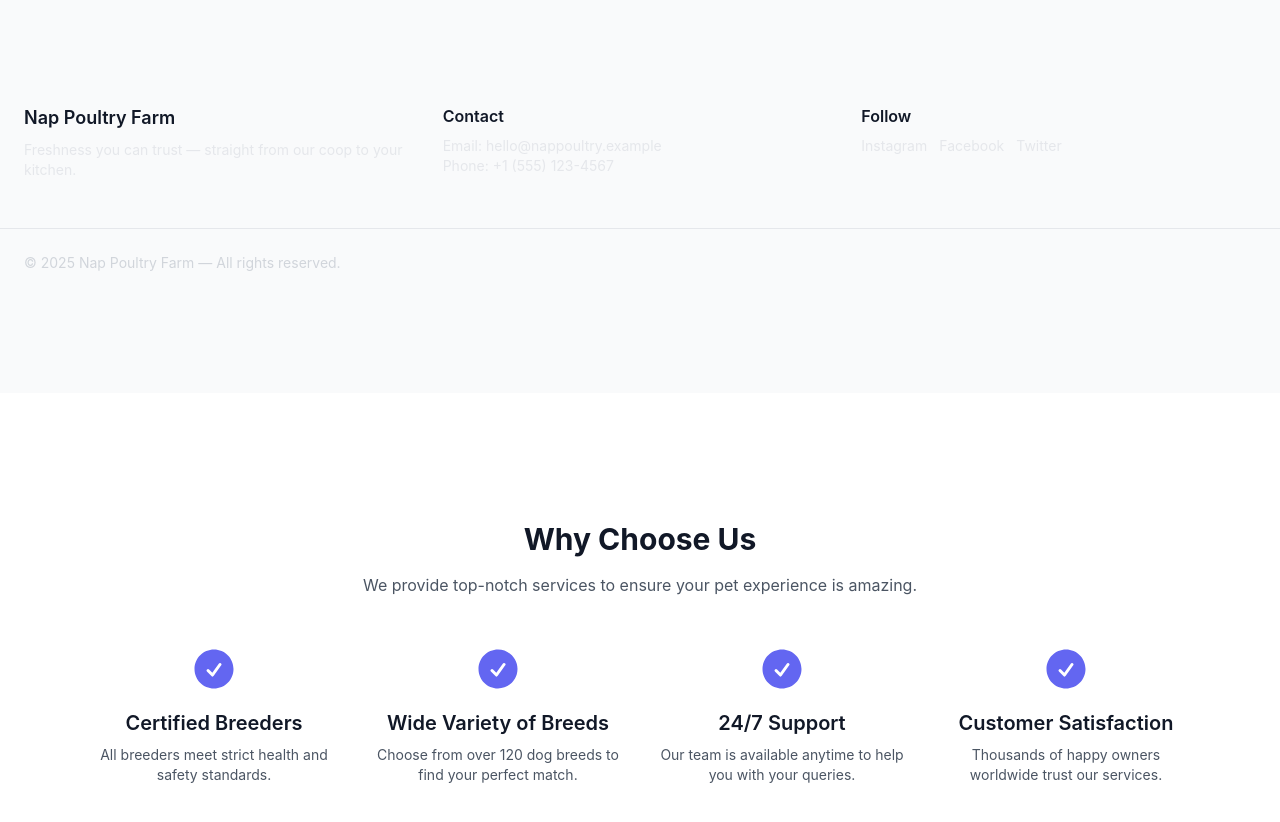
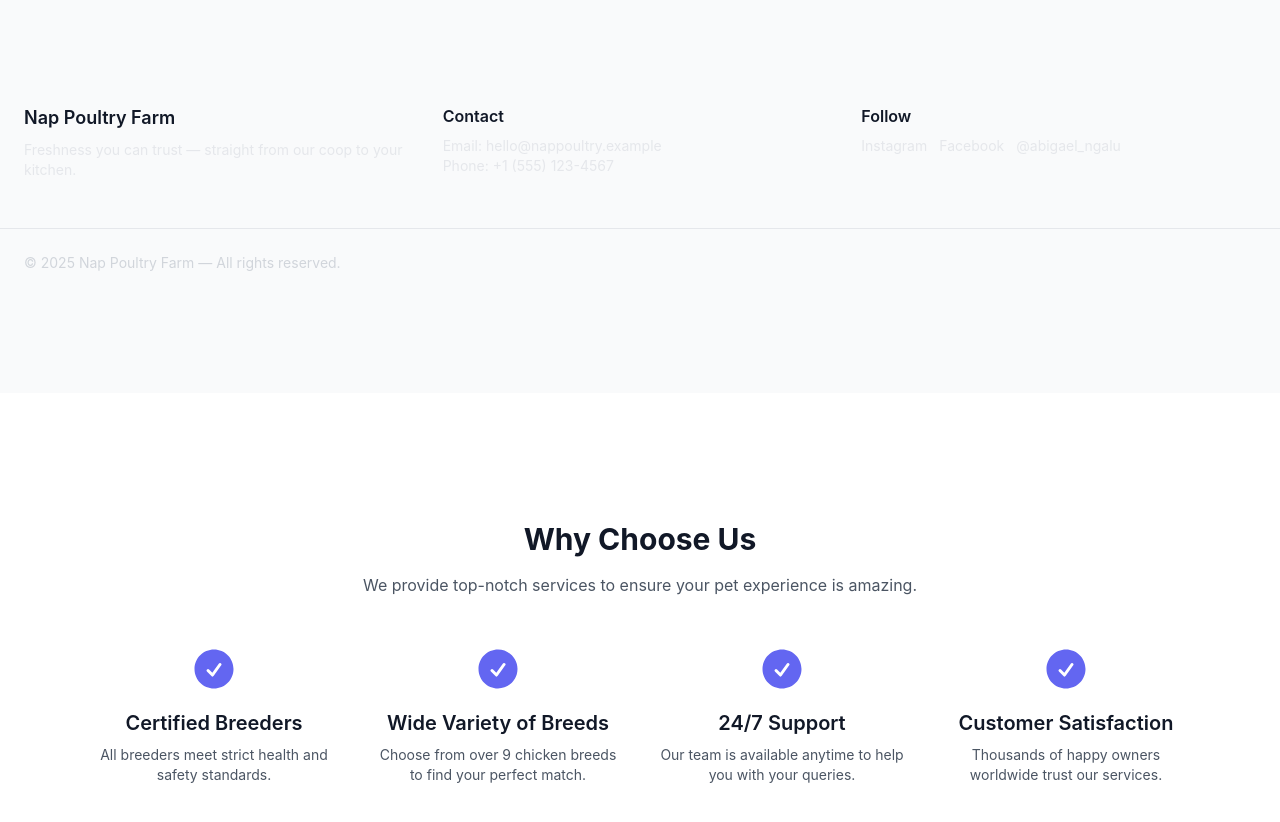
Before and after one commit to AbigaelNgalu/nap-poultry-farm, a React (Vite) app in the folder my-react-app/: page / in a window 1280 px wide. Shown: the part 800-1622 px from the top of the page. Built offline with nearby package versions, Linux system fonts and the light colour scheme.

Commit message:
update changes

```diff
--- a/my-react-app/src/components/sections/About.jsx
+++ b/my-react-app/src/components/sections/About.jsx
@@ -16,7 +16,7 @@ return (
 <div className="flex gap-3 mt-2">
 <a href="#" className="text-sm text-gray-200">Instagram</a>
 <a href="#" className="text-sm text-gray-200">Facebook</a>
-<a href="#" className="text-sm text-gray-200">Twitter</a>
+<a href="#" className="text-sm text-gray-200">@abigael_ngalu</a>
 </div>
 </div>
 </div>
--- a/my-react-app/src/components/sections/Features.jsx
+++ b/my-react-app/src/components/sections/Features.jsx
@@ -9,7 +9,7 @@ const features = [
   {
     id: 2,
     title: "Wide Variety of Breeds",
-    description: "Choose from over 120 dog breeds to find your perfect match.",
+    description: "Choose from over 9 chicken breeds to find your perfect match.",
   },
   {
     id: 3,
```
